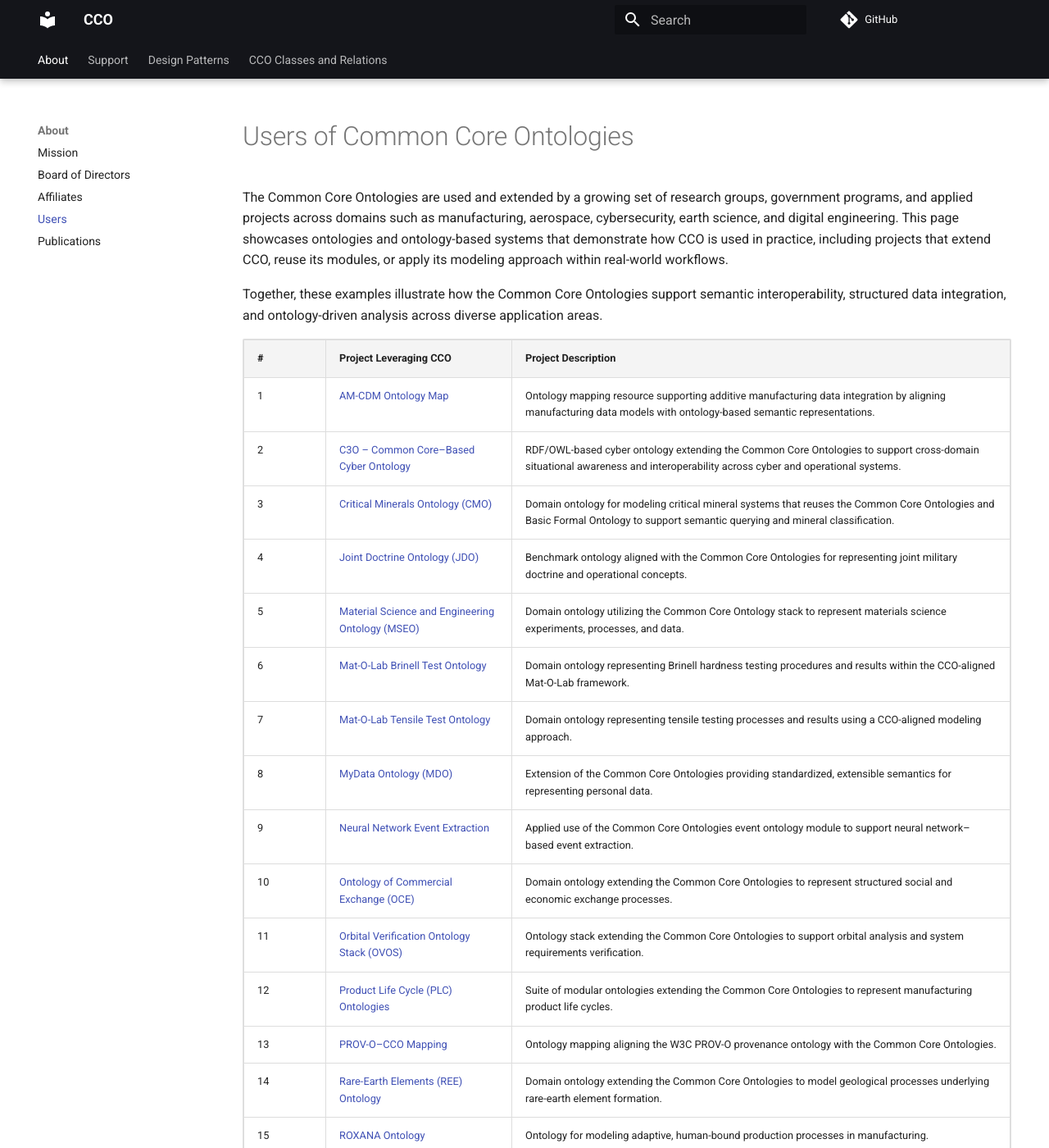
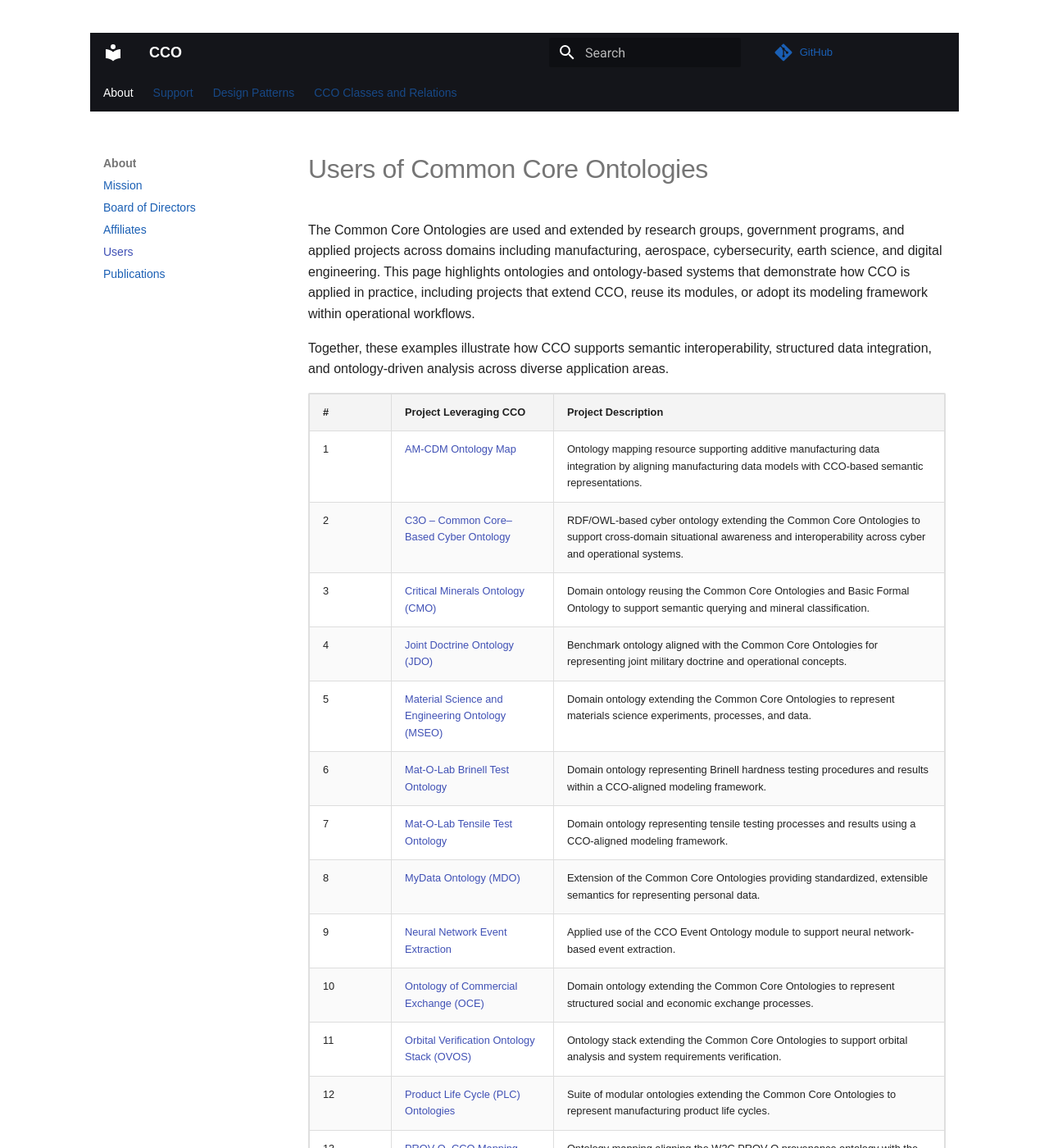
Before and after one commit to CommonCoreOntology/cco-webpage, an MkDocs documentation site: the page built from docs/users.md, in a window 1280 px wide and 1400 px high. Shown: the whole window at 82% size. Built offline with MkDocs 1.6.1 and Material for MkDocs 9.7.7, drawn with Linux system fonts in a browser that asks for light colours; comment, search, counter and statistics services are not loaded; some of the changed text lies outside the part shown.

Commit message:
Users page update: improved intro and table presentation

```diff
--- a/docs/users.md
+++ b/docs/users.md
@@ -4,155 +4,200 @@
     <meta charset="UTF-8">
     <meta name="viewport" content="width=device-width, initial-scale=1.0">
     <title>Public Extensions of CCO</title>
+
     <style>
-        table { width: 100%; border-collapse: collapse; margin-bottom: 20px; }
-        th, td { padding: 10px; border: 1px solid #ddd; text-align: left; }
-        th { background-color: #f4f4f4; }
+        body {
+            font-family: Arial, sans-serif;
+            max-width: 1100px;
+            margin: 0 auto;
+            padding: 40px 20px;
+        }
+
+        table {
+            width: 100%;
+            border-collapse: collapse;
+            margin-bottom: 40px;
+        }
+
+        th, td {
+            padding: 12px;
+            border: 1px solid #ddd;
+            text-align: left;
+            vertical-align: top;
+        }
+
+        th {
+            background-color: #f4f4f4;
+        }
+
+        tr:nth-child(even) {
+            background-color: #fafafa;
+        }
+
+        a {
+            text-decoration: none;
+            color: #1a5fb4;
+        }
+
+        a:hover {
+            text-decoration: underline;
+        }
     </style>
 </head>
+
 <body>
-        <h1>Users of Common Core Ontologies</h1>
+
+<h1>Users of Common Core Ontologies</h1>
 
 <p>
-The Common Core Ontologies are used and extended by a growing set of research groups, government programs, and applied projects across domains such as manufacturing, aerospace, cybersecurity, earth science, and digital engineering. This page showcases ontologies and ontology-based systems that demonstrate how CCO is used in practice, including projects that extend CCO, reuse its modules, or apply its modeling approach within real-world workflows.
+The Common Core Ontologies are used and extended by research groups, government programs, and applied projects across domains including manufacturing, aerospace, cybersecurity, earth science, and digital engineering. This page highlights ontologies and ontology-based systems that demonstrate how CCO is applied in practice, including projects that extend CCO, reuse its modules, or adopt its modeling framework within operational workflows.
 </p>
 
 <p>
-Together, these examples illustrate how the Common Core Ontologies support semantic interoperability, structured data integration, and ontology-driven analysis across diverse application areas.
+Together, these examples illustrate how CCO supports semantic interoperability, structured data integration, and ontology-driven analysis across diverse application areas.
 </p>
-    <table>
-        <thead>
-            <tr><th>#</th><th>Project Leveraging CCO</th><th>Project Description</th></tr>
-        </thead>
-        <tbody>
-            <tr>
-  <td></td>
-  <td><a href="https://github.com/BuffaloMfgWorks/AM-CDM-Ontology-Map">AM-CDM Ontology Map</a></td>
-  <td>Ontology mapping resource supporting additive manufacturing data integration by aligning manufacturing data models with ontology-based semantic representations.</td>
+
+<table>
+    <thead>
+        <tr>
+            <th>#</th>
+            <th>Project Leveraging CCO</th>
+            <th>Project Description</th>
+        </tr>
+    </thead>
+    <tbody>
+
+<tr>
+<td></td>
+<td><a href="https://github.com/BuffaloMfgWorks/AM-CDM-Ontology-Map" target="_blank">AM-CDM Ontology Map</a></td>
+<td>Ontology mapping resource supporting additive manufacturing data integration by aligning manufacturing data models with CCO-based semantic representations.</td>
 </tr>
 
 <tr>
-  <td></td>
-  <td><a href="https://www.spiedigitallibrary.org/conference-proceedings-of-spie/10635/106350F">C3O – Common Core–Based Cyber Ontology</a></td>
-  <td>RDF/OWL-based cyber ontology extending the Common Core Ontologies to support cross-domain situational awareness and interoperability across cyber and operational systems.</td>
+<td></td>
+<td><a href="https://www.spiedigitallibrary.org/conference-proceedings-of-spie/10635/106350F" target="_blank">C3O – Common Core–Based Cyber Ontology</a></td>
+<td>RDF/OWL-based cyber ontology extending the Common Core Ontologies to support cross-domain situational awareness and interoperability across cyber and operational systems.</td>
 </tr>
 
 <tr>
-  <td></td>
-  <td><a href="https://doi.org/10.1016/j.acags.2024.100167">Critical Minerals Ontology (CMO)</a></td>
-  <td>Domain ontology for modeling critical mineral systems that reuses the Common Core Ontologies and Basic Formal Ontology to support semantic querying and mineral classification.</td>
+<td></td>
+<td><a href="https://doi.org/10.1016/j.acags.2024.100167" target="_blank">Critical Minerals Ontology (CMO)</a></td>
+<td>Domain ontology reusing the Common Core Ontologies and Basic Formal Ontology to support semantic querying and mineral classification.</td>
 </tr>
 
 <tr>
-  <td></td>
-  <td><a href="https://stids.c4i.gmu.edu/papers/STIDS_2015_T01_Morosoff_etal.pdf">Joint Doctrine Ontology (JDO)</a></td>
-  <td>Benchmark ontology aligned with the Common Core Ontologies for representing joint military doctrine and operational concepts.</td>
+<td></td>
+<td><a href="https://stids.c4i.gmu.edu/papers/STIDS_2015_T01_Morosoff_etal.pdf" target="_blank">Joint Doctrine Ontology (JDO)</a></td>
+<td>Benchmark ontology aligned with the Common Core Ontologies for representing joint military doctrine and operational concepts.</td>
 </tr>
 
 <tr>
-  <td></td>
-  <td><a href="https://matportal.org/ontologies/MSEO">Material Science and Engineering Ontology (MSEO)</a></td>
-  <td>Domain ontology utilizing the Common Core Ontology stack to represent materials science experiments, processes, and data.</td>
+<td></td>
+<td><a href="https://matportal.org/ontologies/MSEO" target="_blank">Material Science and Engineering Ontology (MSEO)</a></td>
+<td>Domain ontology extending the Common Core Ontologies to represent materials science experiments, processes, and data.</td>
 </tr>
 
 <tr>
-  <td></td>
-  <td><a href="https://matportal.org">Mat-O-Lab Brinell Test Ontology</a></td>
-  <td>Domain ontology representing Brinell hardness testing procedures and results within the CCO-aligned Mat-O-Lab framework.</td>
+<td></td>
+<td><a href="https://matportal.org" target="_blank">Mat-O-Lab Brinell Test Ontology</a></td>
+<td>Domain ontology representing Brinell hardness testing procedures and results within a CCO-aligned modeling framework.</td>
 </tr>
 
 <tr>
-  <td></td>
-  <td><a href="https://matportal.org">Mat-O-Lab Tensile Test Ontology</a></td>
-  <td>Domain ontology representing tensile testing processes and results using a CCO-aligned modeling approach.</td>
+<td></td>
+<td><a href="https://matportal.org" target="_blank">Mat-O-Lab Tensile Test Ontology</a></td>
+<td>Domain ontology representing tensile testing processes and results using a CCO-aligned modeling framework.</td>
 </tr>
 
 <tr>
-  <td></td>
-  <td><a href="https://github.com/WorldWideWebConsortium/mydata-ontology">MyData Ontology (MDO)</a></td>
-  <td>Extension of the Common Core Ontologies providing standardized, extensible semantics for representing personal data.</td>
+<td></td>
+<td><a href="https://github.com/WorldWideWebConsortium/mydata-ontology" target="_blank">MyData Ontology (MDO)</a></td>
+<td>Extension of the Common Core Ontologies providing standardized, extensible semantics for representing personal data.</td>
 </tr>
 
 <tr>
-  <td></td>
-  <td><a href="https://doi.org/10.48550/arXiv.2303.XXXX">Neural Network Event Extraction</a></td>
-  <td>Applied use of the Common Core Ontologies event ontology module to support neural network–based event extraction.</td>
+<td></td>
+<td><a href="https://doi.org/10.48550/arXiv.2303.XXXX" target="_blank">Neural Network Event Extraction</a></td>
+<td>Applied use of the CCO Event Ontology module to support neural network-based event extraction.</td>
 </tr>
 
 <tr>
-  <td></td>
-  <td><a href="https://doi.org/10.48550/arXiv.XXXX">Ontology of Commercial Exchange (OCE)</a></td>
-  <td>Domain ontology extending the Common Core Ontologies to represent structured social and economic exchange processes.</td>
+<td></td>
+<td><a href="https://doi.org/10.48550/arXiv.XXXX" target="_blank">Ontology of Commercial Exchange (OCE)</a></td>
+<td>Domain ontology extending the Common Core Ontologies to represent structured social and economic exchange processes.</td>
 </tr>
 
 <tr>
-  <td></td>
-  <td><a href="https://arc.aiaa.org/doi/10.2514/6.2024-0483">Orbital Verification Ontology Stack (OVOS)</a></td>
-  <td>Ontology stack extending the Common Core Ontologies to support orbital analysis and system requirements verification.</td>
+<td></td>
+<td><a href="https://arc.aiaa.org/doi/10.2514/6.2024-0483" target="_blank">Orbital Verification Ontology Stack (OVOS)</a></td>
+<td>Ontology stack extending the Common Core Ontologies to support orbital analysis and system requirements verification.</td>
 </tr>
 
 <tr>
-  <td></td>
-  <td><a href="https://journals.sagepub.com/doi/10.3233/AO-190210">Product Life Cycle (PLC) Ontologies</a></td>
-  <td>Suite of modular ontologies extending the Common Core Ontologies to represent manufacturing product life cycles.</td>
+<td></td>
+<td><a href="https://journals.sagepub.com/doi/10.3233/AO-190210" target="_blank">Product Life Cycle (PLC) Ontologies</a></td>
+<td>Suite of modular ontologies extending the Common Core Ontologies to represent manufacturing product life cycles.</td>
 </tr>
 
 <tr>
-  <td></td>
-  <td><a href="https://github.com/CommonCoreOntology/PROV-O-CCO">PROV-O–CCO Mapping</a></td>
-  <td>Ontology mapping aligning the W3C PROV-O provenance ontology with the Common Core Ontologies.</td>
+<td></td>
+<td><a href="https://github.com/CommonCoreOntology/PROV-O-CCO" target="_blank">PROV-O–CCO Mapping</a></td>
+<td>Ontology mapping aligning the W3C PROV-O provenance ontology with the Common Core Ontologies.</td>
 </tr>
 
 <tr>
-  <td></td>
-  <td><a href="https://pubs.geoscienceworld.org/gsa/books/edited-volume/2377">Rare-Earth Elements (REE) Ontology</a></td>
-  <td>Domain ontology extending the Common Core Ontologies to model geological processes underlying rare-earth element formation.</td>
+<td></td>
+<td><a href="https://pubs.geoscienceworld.org/gsa/books/edited-volume/2377" target="_blank">Rare-Earth Elements (REE) Ontology</a></td>
+<td>Domain ontology extending the Common Core Ontologies to model geological processes underlying rare-earth element formation.</td>
 </tr>
 
 <tr>
-  <td></td>
-  <td><a href="https://www.tandfonline.com/doi/full/10.1080/00207543.2024.2360086">ROXANA Ontology</a></td>
-  <td>Ontology for modeling adaptive, human-bound production processes in manufacturing.</td>
+<td></td>
+<td><a href="https://www.tandfonline.com/doi/full/10.1080/00207543.2024.2360086" target="_blank">ROXANA Ontology</a></td>
+<td>Manufacturing ontology for modeling adaptive, human-centered production processes aligned with the Common Core Ontologies.</td>
 </tr>
 
 <tr>
-  <td></td>
-  <td><a href="https://philpapers.org/archive/COXTSO-9.pdf">Space Domain Ontologies</a></td>
-  <td>Suite of ontologies extending the Common Core Ontologies to represent space-related entities and processes.</td>
+<td></td>
+<td><a href="https://philpapers.org/archive/COXTSO-9.pdf" target="_blank">Space Domain Ontologies</a></td>
+<td>Suite of ontologies extending the Common Core Ontologies to represent space-related entities and processes.</td>
 </tr>
 
 <tr>
-  <td></td>
-  <td><a href="https://link.springer.com/article/10.1007/s12145-023-00941-9">Sustainable Development and Climate (SDC) Ontology</a></td>
-  <td>Domain ontology extending the Common Core Ontologies to model interactions between climate and socio-economic systems.</td>
+<td></td>
+<td><a href="https://link.springer.com/article/10.1007/s12145-023-00941-9" target="_blank">Sustainable Development and Climate (SDC) Ontology</a></td>
+<td>Domain ontology extending the Common Core Ontologies to model interactions between climate and socio-economic systems.</td>
 </tr>
 
 <tr>
-  <td></td>
-  <td><a href="https://matportal.org/ontologies/TFSCO">Thin-Film Solar Cell Ontology (TFSCO)</a></td>
-  <td>Domain ontology modeling thin-film solar cell manufacturing and characterization.</td>
+<td></td>
+<td><a href="https://matportal.org/ontologies/TFSCO" target="_blank">Thin-Film Solar Cell Ontology (TFSCO)</a></td>
+<td>Domain ontology extending the Common Core Ontologies to model thin-film solar cell manufacturing and characterization.</td>
 </tr>
 
 <tr>
-  <td></td>
-  <td><a href="https://github.com/JonThom/typedb-schema-BFO">Typedb-schema-BFO</a></td>
-  <td>TypeDB schema implementation of the Basic Formal Ontology with CCO-aligned mid- and domain-level ontologies.</td>
+<td></td>
+<td><a href="https://github.com/JonThom/typedb-schema-BFO" target="_blank">Typedb-schema-BFO</a></td>
+<td>TypeDB schema implementation of the Basic Formal Ontology incorporating CCO-aligned mid- and domain-level ontologies.</td>
 </tr>
 
 <tr>
-  <td></td>
-  <td><a href="https://www.vimmp.eu">Virtual Materials Marketplace (VIMMP) Ontologies</a></td>
-  <td>Suite of ontologies aligned with the Common Core Ontologies to support semantic interoperability across materials and services.</td>
+<td></td>
+<td><a href="https://www.vimmp.eu" target="_blank">Virtual Materials Marketplace (VIMMP) Ontologies</a></td>
+<td>Suite of ontologies aligned with the Common Core Ontologies to support semantic interoperability across materials and services.</td>
 </tr>
-        </tbody>
-    </table>
-    <script>
-        document.addEventListener('DOMContentLoaded', function() {
-            const rows = document.querySelectorAll('tbody tr');
-            rows.forEach((row, index) => {
-                row.querySelector('td').textContent = index + 1;
-            });
-        });
-    </script>
+
+    </tbody>
+</table>
+
+<script>
+document.addEventListener('DOMContentLoaded', function() {
+    const rows = document.querySelectorAll('tbody tr');
+    rows.forEach((row, index) => {
+        row.querySelector('td').textContent = index + 1;
+    });
+});
+</script>
+
 </body>
 </html>
```
